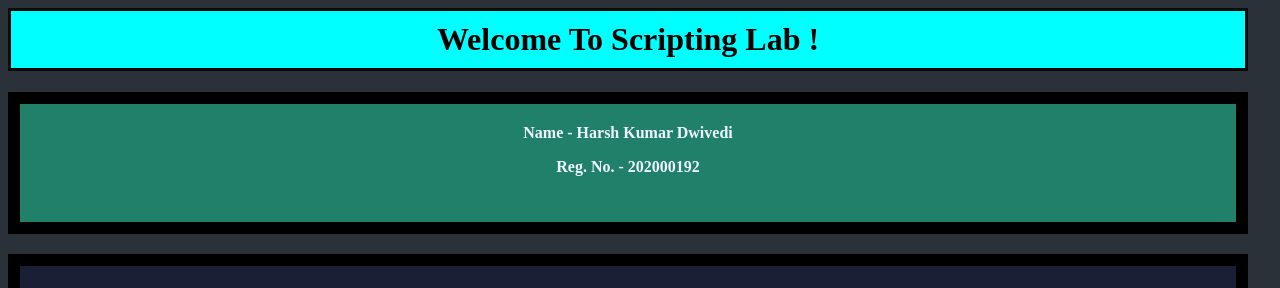
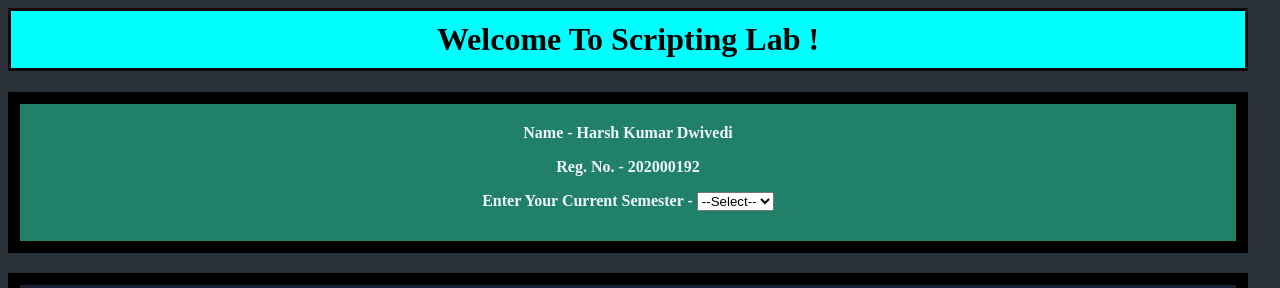
Before and after one commit to E-Reyhan/E-Reyhan.github.io, a plain HTML site: page index.html in a window 1280 px wide. Shown: the top 288 px of the page. Drawn offline with Linux system fonts and the light colour scheme.

Commit message:
Update index.html

```diff
--- a/index.html
+++ b/index.html
@@ -56,7 +56,7 @@
     <div class="A">
         <p>Name - Harsh Kumar Dwivedi</p>
         <p>Reg. No. - 202000192</p>
-        <!-- <label for="Semester">Enter Your Current Semester -</label>
+        <label for="Semester">Enter Your Current Semester -</label>
         <select>
            <option value="--Select--">--Select--</option>
            <option value="1">1</option>
@@ -67,7 +67,7 @@
            <option value="6">6</option>
            <option value="7">7</option>
            <option value="8">8</option>
-        </select> -->
+        </select>
     </div>
 
     <div class="B">
```
